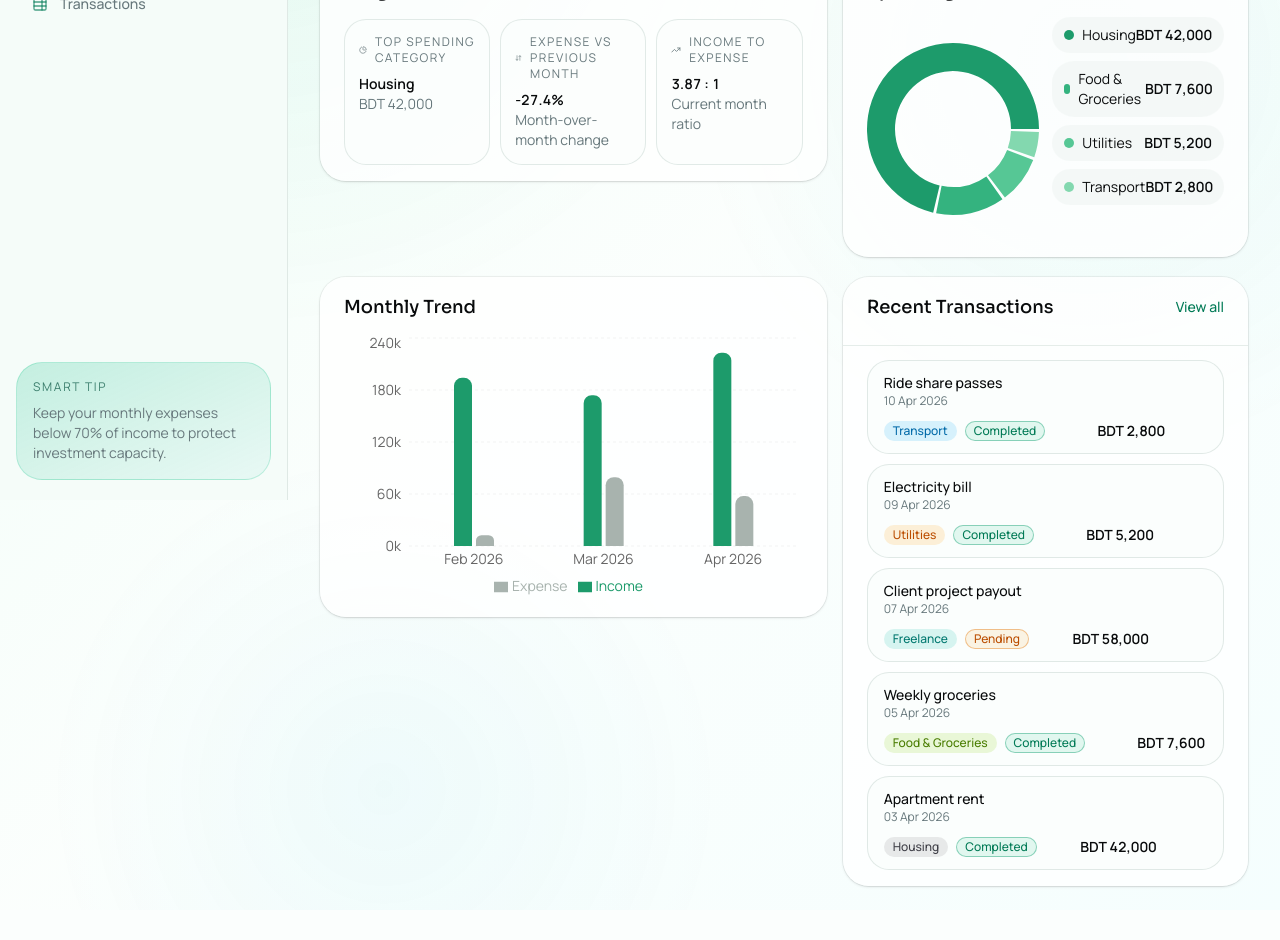
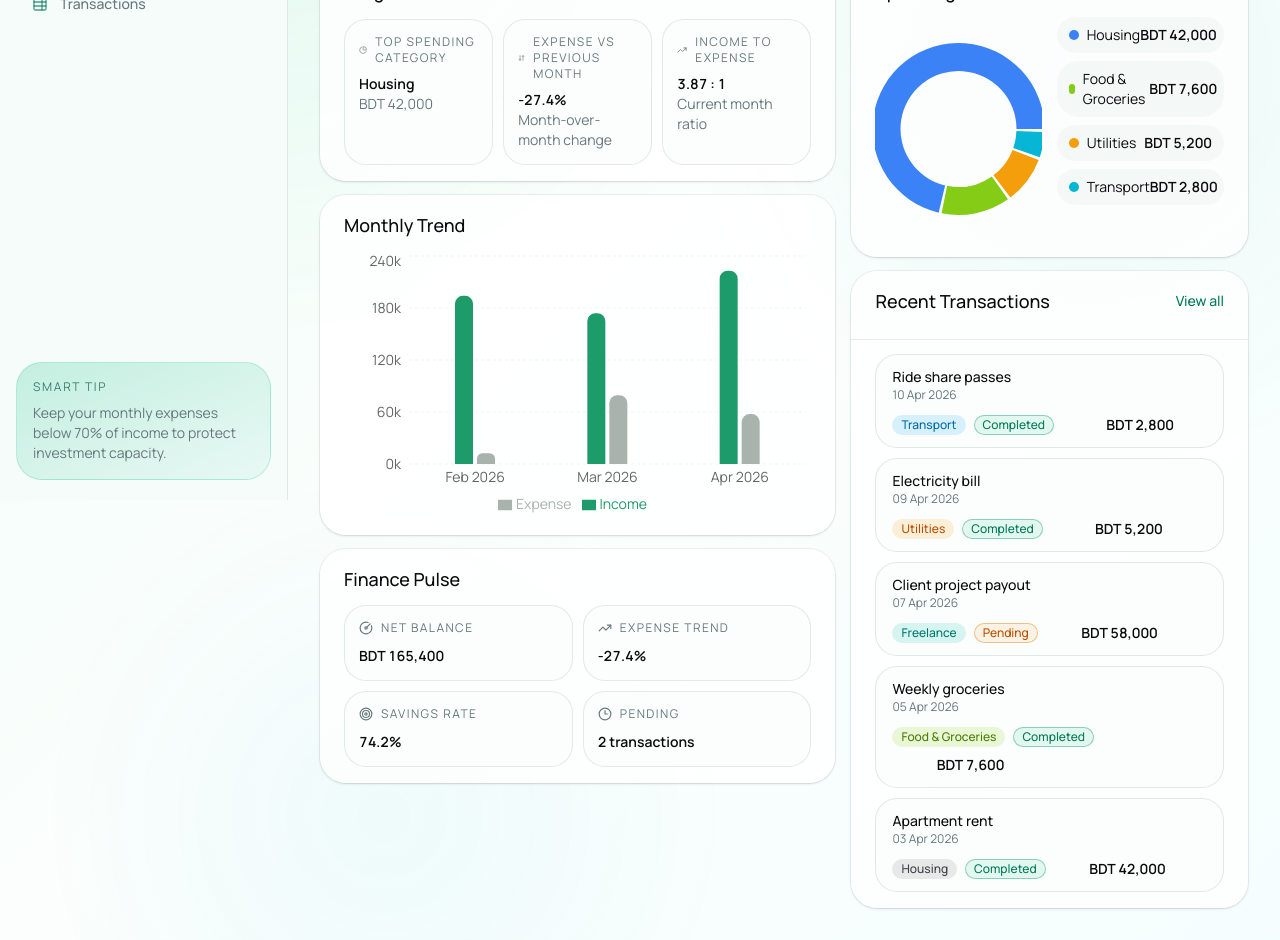
Before and after one commit to ornobaadi/FinBoard, a Next.js app: page / in a window 1280 px wide. Shown: the part 300-1240 px from the top of the page. Before the commit the page ends 1210 px from the top, so only its background shows below. Built offline with nearby package versions, Linux system fonts and the light colour scheme.

Commit message:
feat: enhance dashboard with FinancePulseCard and update styles

```diff
--- a/app/globals.css
+++ b/app/globals.css
@@ -5,7 +5,7 @@
 @custom-variant dark (&:is(.dark *));
 
 @theme inline {
-  --font-heading: var(--font-display);
+  --font-heading: var(--font-sans);
     --font-sans: var(--font-sans);
     --color-sidebar-ring: var(--sidebar-ring);
     --color-sidebar-border: var(--sidebar-border);
--- a/app/layout.tsx
+++ b/app/layout.tsx
@@ -1,11 +1,10 @@
-import { Geist_Mono, Manrope, Sora } from "next/font/google"
+import { Geist_Mono, Manrope } from "next/font/google"
 
 import "./globals.css"
 import { ThemeProvider } from "@/components/theme-provider"
 import { cn } from "@/lib/utils"
 
 const manrope = Manrope({ subsets: ["latin"], variable: "--font-sans" })
-const sora = Sora({ subsets: ["latin"], variable: "--font-display" })
 
 const fontMono = Geist_Mono({
   subsets: ["latin"],
@@ -25,7 +24,6 @@ export default function RootLayout({
         "antialiased",
         fontMono.variable,
         manrope.variable,
-        sora.variable,
         "font-sans"
       )}
     >
--- a/app/page.tsx
+++ b/app/page.tsx
@@ -10,16 +10,31 @@ import {
 } from "lucide-react"
 
 import { CategoryChart } from "@/components/dashboard/CategoryChart"
+import { FinancePulseCard } from "@/components/dashboard/FinancePulseCard"
 import { InsightsPanel } from "@/components/dashboard/InsightsPanel"
 import { MonthlyTrendChart } from "@/components/dashboard/MonthlyTrendChart"
 import { RecentTransactions } from "@/components/dashboard/RecentTransactions"
 import { SummaryCard } from "@/components/dashboard/SummaryCard"
 import { Header } from "@/components/layout/header"
 import { Sidebar } from "@/components/layout/sidebar"
-import { useDashboardStats } from "@/store/useAppStore"
+import { useAppStore, useDashboardStats } from "@/store/useAppStore"
 
 export default function Page() {
   const stats = useDashboardStats()
+  const transactions = useAppStore((state) => state.transactions)
+
+  const pendingCount = useMemo(
+    () => transactions.filter((tx) => tx.status === "pending").length,
+    [transactions]
+  )
+
+  const savingsRate = useMemo(() => {
+    if (!stats.totals.income) {
+      return 0
+    }
+
+    return (stats.totals.net / stats.totals.income) * 100
+  }, [stats.totals.income, stats.totals.net])
 
   const summaryCards = useMemo(
     () => [
@@ -62,7 +77,7 @@ export default function Page() {
         <div className="min-w-0 flex-1">
           <Header eyebrow="Dashboard" title="Finance Command Center" />
 
-          <main className="space-y-4 px-4 pt-1 pb-20 sm:px-6 lg:space-y-5 lg:px-8 lg:pb-6">
+          <main className="space-y-4 px-4 pt-1 pb-20 sm:px-6 lg:space-y-5 lg:px-8 lg:pb-8">
             <section id="overview" className="grid gap-3.5 sm:grid-cols-2 xl:grid-cols-4 xl:gap-4">
               {summaryCards.map((card, index) => (
                 <div key={card.title} className={`fx-rise ${index > 0 ? `fx-rise-delay-${Math.min(index, 3)}` : ""}`}>
@@ -71,26 +86,24 @@ export default function Page() {
               ))}
             </section>
 
-            <section className="grid gap-3.5 xl:grid-cols-[1.25fr_1fr] xl:gap-4">
+            <section className="grid gap-3.5 xl:grid-cols-[1.3fr_1fr] xl:gap-4">
               <div className="space-y-3.5">
                 <InsightsPanel
                   topCategory={stats.insights.topCategory}
                   expenseChangePercent={stats.insights.expenseChangePercent}
                   incomeExpenseRatio={stats.insights.incomeExpenseRatio}
                 />
+                <MonthlyTrendChart data={stats.insights.monthlyTrend} />
+                <FinancePulseCard
+                  netBalance={stats.totals.net}
+                  expenseChangePercent={stats.insights.expenseChangePercent}
+                  savingsRate={savingsRate}
+                  pendingCount={pendingCount}
+                />
               </div>
 
               <div className="space-y-3.5">
                 <CategoryChart data={stats.insights.categoryBreakdown} />
-              </div>
-            </section>
-
-            <section className="grid gap-3.5 xl:grid-cols-[1.25fr_1fr] xl:gap-4">
-              <div className="space-y-3.5">
-                <MonthlyTrendChart data={stats.insights.monthlyTrend} />
-              </div>
-
-              <div className="space-y-3.5">
                 <RecentTransactions data={stats.recentTransactions} />
               </div>
             </section>
--- a/app/transactions/page.tsx
+++ b/app/transactions/page.tsx
@@ -42,7 +42,7 @@ export default function TransactionsPage() {
         <div className="min-w-0 flex-1">
           <Header eyebrow="Transactions" title="Transaction Workspace" searchPlaceholder="Search by description..." />
 
-          <main className="space-y-4 px-4 pt-1 pb-20 sm:px-6 lg:space-y-5 lg:px-8 lg:pb-8">
+          <main className="space-y-4 px-4 pt-1 pb-28 sm:px-6 lg:space-y-5 lg:px-8 lg:pb-8">
             <section className="space-y-4">
               <div className="flex items-center justify-between gap-3">
                 <CardTitle className="text-xl">Manage Transactions</CardTitle>
--- a/components/dashboard/CategoryChart.tsx
+++ b/components/dashboard/CategoryChart.tsx
@@ -5,13 +5,30 @@ import { Cell, Pie, PieChart, ResponsiveContainer, Tooltip } from "recharts"
 import { Card, CardContent, CardHeader, CardTitle } from "@/components/ui/card"
 import { formatCurrency } from "@/lib/utils"
 
-const colors = ["#1D9B6B", "#34B37F", "#56C795", "#83D8AF", "#B9EBCF", "#DBF5E8"]
+const categoryColorMap: Record<string, string> = {
+  Housing: "#3B82F6",
+  "Food & Groceries": "#84CC16",
+  Utilities: "#F59E0B",
+  Transport: "#06B6D4",
+  Shopping: "#EC4899",
+  Entertainment: "#8B5CF6",
+  Health: "#EF4444",
+  Education: "#6366F1",
+  Salary: "#10B981",
+  Freelance: "#14B8A6",
+  Investment: "#22C55E",
+}
+
+const fallbackColors = ["#10B981", "#3B82F6", "#F59E0B", "#8B5CF6", "#EC4899", "#06B6D4"]
 
 interface CategoryChartProps {
   data: Array<{ category: string; amount: number }>
 }
 
 export function CategoryChart({ data }: CategoryChartProps) {
+  const getColor = (category: string, index: number) =>
+    categoryColorMap[category] ?? fallbackColors[index % fallbackColors.length]
+
   return (
     <Card className="gap-0 bg-card/80 py-0 shadow-sm">
       <CardHeader className="pt-4 pb-2">
@@ -31,7 +48,7 @@ export function CategoryChart({ data }: CategoryChartProps) {
                 strokeWidth={0}
               >
                 {data.map((entry, index) => (
-                  <Cell key={`${entry.category}-${index}`} fill={colors[index % colors.length]} />
+                  <Cell key={`${entry.category}-${index}`} fill={getColor(entry.category, index)} />
                 ))}
               </Pie>
               <Tooltip formatter={(value) => formatCurrency(Number(value ?? 0))} />
@@ -45,7 +62,7 @@ export function CategoryChart({ data }: CategoryChartProps) {
               <span className="inline-flex items-center gap-2">
                 <span
                   className="size-2.5 rounded-full"
-                  style={{ backgroundColor: colors[index % colors.length] }}
+                  style={{ backgroundColor: getColor(entry.category, index) }}
                   aria-hidden
                 />
                 {entry.category}
--- /dev/null
+++ b/components/dashboard/FinancePulseCard.tsx
@@ -0,0 +1,55 @@
+import { Clock3, GaugeCircle, Target, TrendingUp } from "lucide-react"
+
+import { Card, CardContent, CardHeader, CardTitle } from "@/components/ui/card"
+import { formatCurrency, formatPercent } from "@/lib/utils"
+
+interface FinancePulseCardProps {
+  netBalance: number
+  expenseChangePercent: number
+  savingsRate: number
+  pendingCount: number
+}
+
+export function FinancePulseCard({
+  netBalance,
+  expenseChangePercent,
+  savingsRate,
+  pendingCount,
+}: FinancePulseCardProps) {
+  return (
+    <Card className="gap-0 bg-card/80 py-0 shadow-sm">
+      <CardHeader className="pt-4 pb-2">
+        <CardTitle className="text-lg">Finance Pulse</CardTitle>
+      </CardHeader>
+      <CardContent className="grid gap-2.5 pt-1 pb-4 sm:grid-cols-2">
+        <div className="rounded-3xl border border-border/70 bg-background/70 p-3.5">
+          <p className="inline-flex items-center gap-2 text-xs tracking-[0.12em] text-muted-foreground uppercase">
+            <GaugeCircle className="size-3.5" /> Net Balance
+          </p>
+          <p className="mt-1.5 font-semibold tabular-nums">{formatCurrency(netBalance)}</p>
+        </div>
+
+        <div className="rounded-3xl border border-border/70 bg-background/70 p-3.5">
+          <p className="inline-flex items-center gap-2 text-xs tracking-[0.12em] text-muted-foreground uppercase">
+            <TrendingUp className="size-3.5" /> Expense Trend
+          </p>
+          <p className="mt-1.5 font-semibold tabular-nums">{formatPercent(expenseChangePercent)}</p>
+        </div>
+
+        <div className="rounded-3xl border border-border/70 bg-background/70 p-3.5">
+          <p className="inline-flex items-center gap-2 text-xs tracking-[0.12em] text-muted-foreground uppercase">
+            <Target className="size-3.5" /> Savings Rate
+          </p>
+          <p className="mt-1.5 font-semibold tabular-nums">{Math.max(0, savingsRate).toFixed(1)}%</p>
+        </div>
+
+        <div className="rounded-3xl border border-border/70 bg-background/70 p-3.5">
+          <p className="inline-flex items-center gap-2 text-xs tracking-[0.12em] text-muted-foreground uppercase">
+            <Clock3 className="size-3.5" /> Pending
+          </p>
+          <p className="mt-1.5 font-semibold tabular-nums">{pendingCount} transactions</p>
+        </div>
+      </CardContent>
+    </Card>
+  )
+}
--- a/components/layout/sidebar.tsx
+++ b/components/layout/sidebar.tsx
@@ -29,7 +29,9 @@ export function Sidebar() {
       <nav className="mt-7 grid gap-1.5">
         {navItems.map((item) => {
           const Icon = item.icon
-          const isActive = item.href === "/" ? pathname === "/" : pathname.startsWith(item.href)
+          const isActive = item.href === "/"
+            ? pathname === "/"
+            : pathname.startsWith(item.href)
 
           return (
             <Link
```
